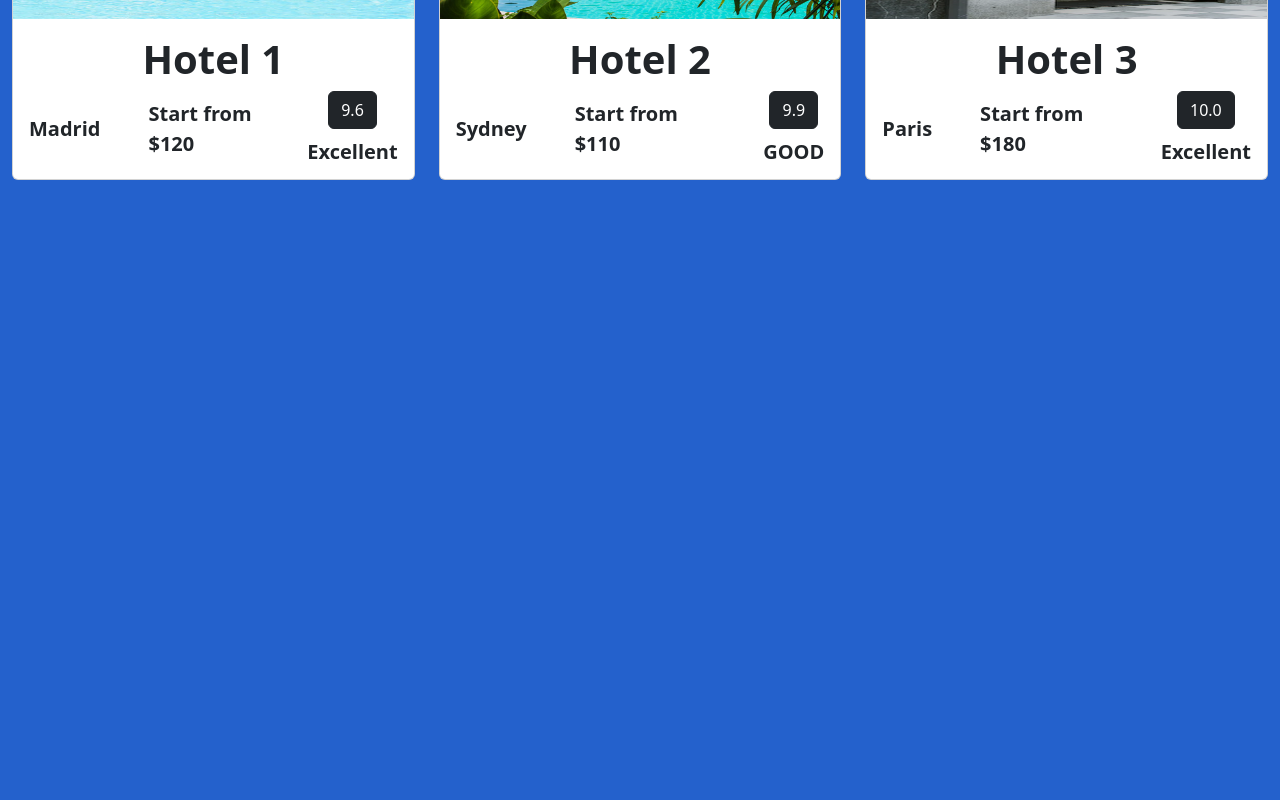
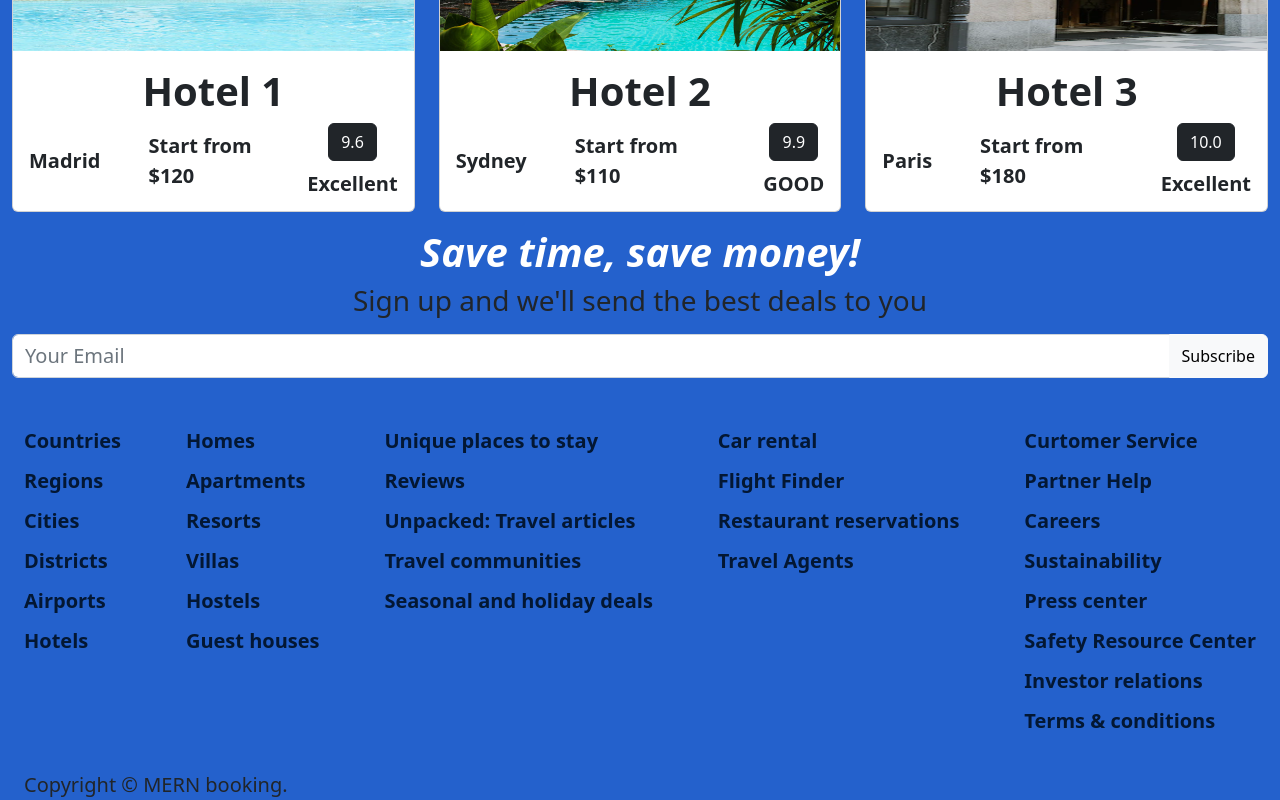
Before and after one commit to HF-exp-2-pi-i-x/MERN-hotel-booking-project, a React (Vite) app in the folder client/: page / in a window 1280 px wide. Shown: the part 935-1735 px from the top of the page. Before the commit the page ends 1115 px from the top, so only its background shows below. Built offline with nearby package versions, Linux system fonts and the light colour scheme.

Commit message:
finish home and start List

```diff
--- a/client/src/App.jsx
+++ b/client/src/App.jsx
@@ -1,6 +1,7 @@
 // import './App.css'
 import {BrowserRouter,Routes,Route} from "react-router-dom"
 import Home from './pages/home/Home'
+import List from './pages/list/List'
 
 function App() {
 
@@ -8,6 +9,7 @@ function App() {
     <BrowserRouter>
       <Routes>
         <Route path="/" element={<Home/>}/>
+        <Route path="/hotels" element={<List/>}/>
       </Routes>
     </BrowserRouter>
   )
--- a/client/src/components/featured/Featured.jsx
+++ b/client/src/components/featured/Featured.jsx
@@ -5,7 +5,7 @@ import "./featured.scss";
 
 const Featured = () => {
   return (
-    <div className="row mt-3">
+    <div className="row mb-2">
       <div className="col">
         <div className="card bg-dark text-white" >
           <img src={berlin}
--- a/client/src/components/featuredProperties/FeaturedProperties.jsx
+++ b/client/src/components/featuredProperties/FeaturedProperties.jsx
@@ -6,7 +6,7 @@ import "./featuredProperties.scss";
 
 const FeaturedProperty = ()=>{
   return (
-    <div className="row mt-2">
+    <div className="row mb-3">
       <div className="col-lg">
           <div className="card">
           <img src={hotel_1} className="card-img-top" alt="..."/>
--- /dev/null
+++ b/client/src/components/footer/Footer.jsx
@@ -0,0 +1,52 @@
+import "./footer.scss";
+
+const Footer = ()=>{
+  return(
+    <div className="footer container-fluid fs-5">
+      <div className="fLists d-flex justify-content-between mb-2">
+        <ul className="fList">
+          <li className="fListItem">Countries</li>
+          <li className="fListItem">Regions</li>
+          <li className="fListItem">Cities</li>
+          <li className="fListItem">Districts</li>
+          <li className="fListItem">Airports</li>
+          <li className="fListItem">Hotels</li>
+        </ul>
+        <ul className="fList">
+          <li className="fListItem">Homes </li>
+          <li className="fListItem">Apartments </li>
+          <li className="fListItem">Resorts </li>
+          <li className="fListItem">Villas</li>
+          <li className="fListItem">Hostels</li>
+          <li className="fListItem">Guest houses</li>
+        </ul>
+        <ul className="fList">
+          <li className="fListItem">Unique places to stay </li>
+          <li className="fListItem">Reviews</li>
+          <li className="fListItem">Unpacked: Travel articles </li>
+          <li className="fListItem">Travel communities </li>
+          <li className="fListItem">Seasonal and holiday deals </li>
+        </ul>
+        <ul className="fList">
+          <li className="fListItem">Car rental </li>
+          <li className="fListItem">Flight Finder</li>
+          <li className="fListItem">Restaurant reservations </li>
+          <li className="fListItem">Travel Agents </li>
+        </ul>
+        <ul className="fList">
+          <li className="fListItem">Curtomer Service</li>
+          <li className="fListItem">Partner Help</li>
+          <li className="fListItem">Careers</li>
+          <li className="fListItem">Sustainability</li>
+          <li className="fListItem">Press center</li>
+          <li className="fListItem">Safety Resource Center</li>
+          <li className="fListItem">Investor relations</li>
+          <li className="fListItem">Terms & conditions</li>
+        </ul>
+      </div>
+      <div className="fText">Copyright © MERN booking.</div>
+    </div>
+  )
+}
+
+export default Footer;
--- /dev/null
+++ b/client/src/components/footer/footer.scss
@@ -0,0 +1,11 @@
+.fList{
+  list-style: none;
+  padding: 0;
+}
+
+.fListItem{
+  margin-bottom: 10px;
+  color: #031733;
+  cursor: pointer;
+  font-weight: bolder;
+}
--- a/client/src/components/header/Header.jsx
+++ b/client/src/components/header/Header.jsx
@@ -6,10 +6,12 @@ import {format} from "date-fns";
 import 'react-date-range/dist/styles.css'; // main style file
 import 'react-date-range/dist/theme/default.css'; // theme css file
 import { DateRange } from "react-date-range";
+import { useNavigate } from "react-router-dom";
+
 
 import "./header.scss";
 
-const Header = ()=>{
+const Header = ({type})=>{
 
   const [destination,setDestination]=useState("");
 
@@ -37,8 +39,14 @@ const Header = ()=>{
     });
   };
 
+  const navigate = useNavigate();
+
+  const handleSearch = ()=>{
+    navigate("/hotels",{state: {destination,date,options}});
+  };
+
   return (
-    <header>
+    <header className="mb-5">
       <br/>
       <h1 className="headerTitle text-center text-white fw-bold">Enjoy your vacation with a lifetime of discount!</h1>
       <br/>
@@ -149,7 +157,7 @@ const Header = ()=>{
               </div>
             )}
           </div>
-          <button className=" btn btn-dark col-lg-1" style={{height:"50px"}}>Search</button>
+          <button className=" btn btn-dark col-lg-1" style={{height:"50px"}} onClick={handleSearch}>Search</button>
         </div>
       </div>
     </header>
--- /dev/null
+++ b/client/src/components/mailList/MailList.jsx
@@ -0,0 +1,15 @@
+
+const MailList = ()=>{
+  return (
+    <div className="mail mb-5">
+      <h1 className="mailTitle text-center text-white fw-bold fst-italic">Save time, save money!</h1>
+      <h3 className="mailDesc text-center">Sign up and we'll send the best deals to you</h3>
+      <div className="mailInputContainer input-group mt-3">
+        <input type="text" placeholder="Your Email" className="form-control fs-5" />
+        <button className="btn btn-light input-group-append">Subscribe</button>
+      </div>
+    </div>
+  )
+}
+
+export default MailList;
--- a/client/src/components/navbar/Navbar.jsx
+++ b/client/src/components/navbar/Navbar.jsx
@@ -4,7 +4,7 @@ import {FaHotel} from "react-icons/fa";
 const Navbar = ()=>{
   // user context to be added
   return(
-      <nav className="navbar navbar-expand bg-dark bg-gradient opacity-90">
+      <nav className="navbar navbar-expand bg-dark bg-gradient opacity-90 mb-2">
           <div className="navbar-nav container-fluid justify-content-around ">
             <div className="nav-item">
               <Link
--- a/client/src/components/propertyList/PropertyList.jsx
+++ b/client/src/components/propertyList/PropertyList.jsx
@@ -7,7 +7,7 @@ import "./propertyList.scss";
 
 const PropertyList = ()=>{
   return(
-    <div className="row mt-3">
+    <div className="row mb-2">
       <div className="col-md">
         <div className="card bg-dark text-white" >
           <img src={hotel}
--- a/client/src/pages/home/Home.jsx
+++ b/client/src/pages/home/Home.jsx
@@ -3,6 +3,8 @@ import Header from "../../components/header/Header";
 import Featured from "../../components/featured/Featured";
 import ProperyList from "../../components/propertyList/PropertyList";
 import FeaturedProperties from "../../components/featuredProperties/FeaturedProperties";
+import MailList from "../../components/mailList/MailList";
+import Footer from "../../components/footer/Footer";
 
 
 const Home = ()=>{
@@ -12,10 +14,12 @@ const Home = ()=>{
       <Header/>
       <div className="home-container container-fluid">
        <Featured/>
-       <h1 className="headerTitle text-center text-white fw-bold mt-2"> Browse by property type</h1>
+       <h1 className="headerTitle text-center text-white fw-bold mb-2"> Browse by property type</h1>
        <ProperyList/>
-       <h1 className="headerTitle text-center text-white fw-bold mt-2"> Hotels guests like</h1>
+       <h1 className="headerTitle text-center text-white fw-bold mb-2"> Hotels guests like</h1>
        <FeaturedProperties/>
+       <MailList/>
+       <Footer/>
       </div>
    </div>
   )
--- /dev/null
+++ b/client/src/pages/list/List.jsx
@@ -0,0 +1,98 @@
+import Navbar from "../../components/navbar/Navbar";
+import {useLocation} from "react-router-dom";
+import { useState } from "react";
+import { format } from "date-fns";
+import { DateRange } from "react-date-range";
+// searchitem
+
+const List =()=>{
+
+  // get current url & stores state
+  const location = useLocation();
+  const destination = useState(location.state.destination);
+  const [date,setDate] = useState(location.state.date);
+  const [openDate,setOpenDate] = useState(false);
+  const [options,setOptions] = useState(location.state.options);
+
+  return (
+    <div>
+      <Navbar/>
+      <div className="listContainer container-fluid ">
+        <div className="listWrapper row">
+          <div className="listSearch col-4">
+            <h1 className="lsTitle">Search</h1>
+            <div className="lsItem">
+              <label>Destination</label>
+              <input placeholder={destination} type="text" />
+            </div>
+            <div className="lsItem">
+              <label>Check-in Date</label>
+              <span onClick={() => setOpenDate(!openDate)}>{`${format(
+                date[0].startDate,
+                "MM/dd/yyyy"
+              )} to ${format(date[0].endDate, "MM/dd/yyyy")}`}</span>
+              {openDate && (
+                <DateRange
+                  onChange={(item) => setDate([item.selection])}
+                  minDate={new Date()}
+                  ranges={date}
+                />
+              )}
+            </div>
+            <div className="lsItem">
+              <label>Options</label>
+              <div className="lsOptions">
+                <div className="lsOptionItem">
+                  <span className="lsOptionText">
+                    Min price <small>per night</small>
+                  </span>
+                  <input type="number" className="lsOptionInput" />
+                </div>
+                <div className="lsOptionItem">
+                  <span className="lsOptionText">
+                    Max price <small>per night</small>
+                  </span>
+                  <input type="number" className="lsOptionInput" />
+                </div>
+                <div className="lsOptionItem">
+                  <span className="lsOptionText">Adult</span>
+                  <input
+                    type="number"
+                    min={1}
+                    className="lsOptionInput"
+                    placeholder={options.adult}
+                  />
+                </div>
+                <div className="lsOptionItem">
+                  <span className="lsOptionText">Children</span>
+                  <input
+                    type="number"
+                    min={0}
+                    className="lsOptionInput"
+                    placeholder={options.children}
+                  />
+                </div>
+                <div className="lsOptionItem">
+                  <span className="lsOptionText">Room</span>
+                  <input
+                    type="number"
+                    min={1}
+                    className="lsOptionInput"
+                    placeholder={options.room}
+                  />
+                </div>
+              </div>
+            </div>
+            <button>Search</button>
+
+          </div>
+          <div className="listResult col-8">
+              <h1>list result</h1>
+            </div>
+        </div>
+      </div>
+    </div>
+  )
+}
+
+export default List;
```
